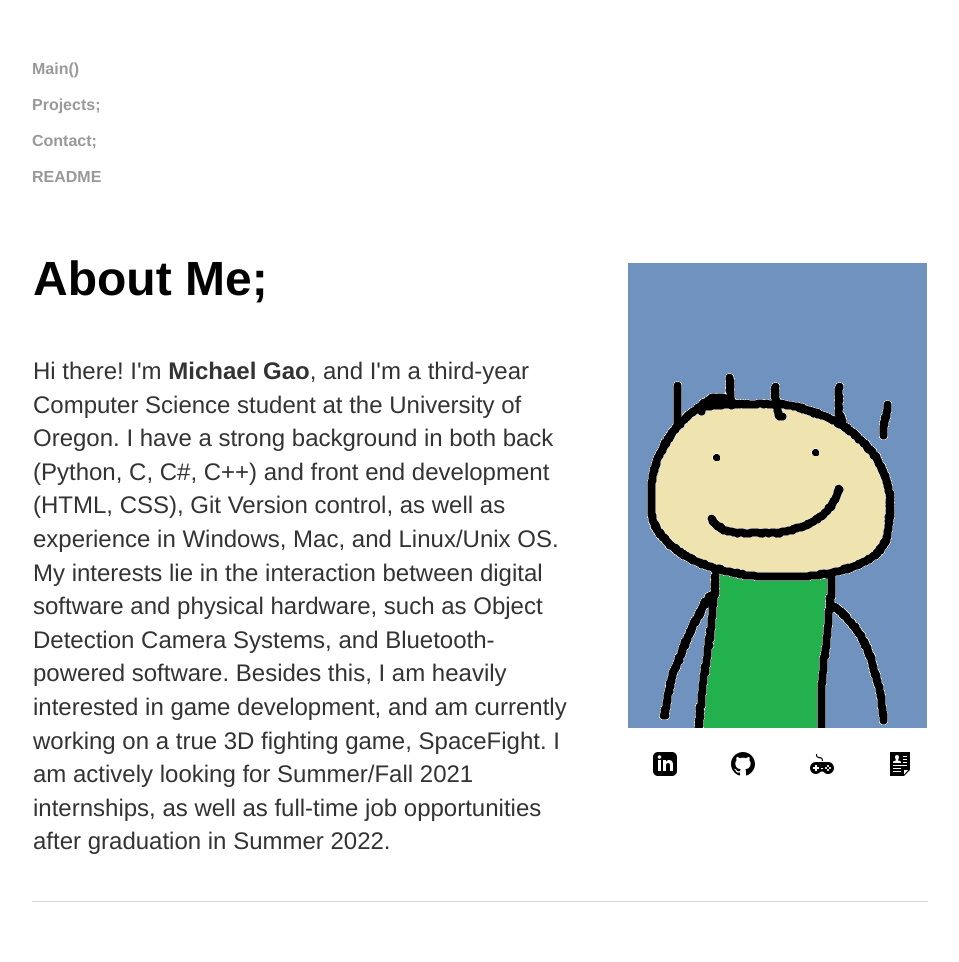
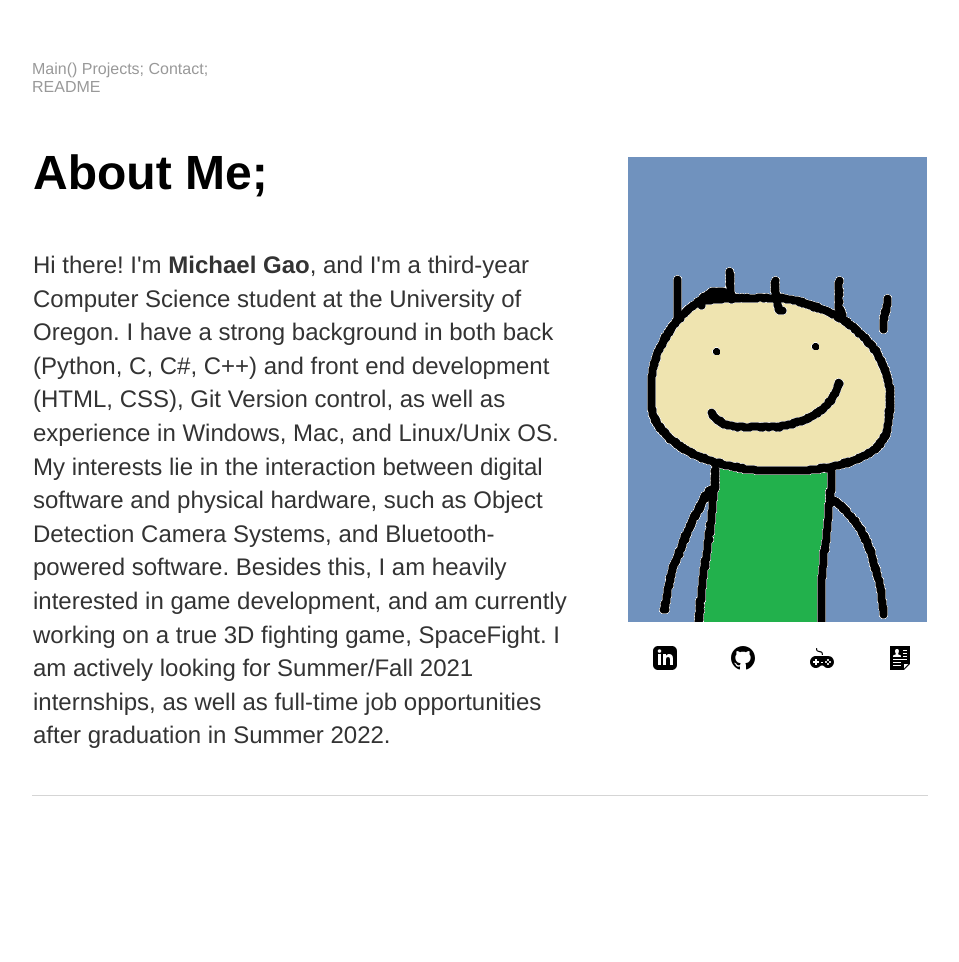
Before and after one commit to michael-c-gao/WebsiteOfMichael, a Jekyll site: the page built from index.html, in a window 1280 px wide. Shown: the whole page, without its empty margins (160-1119 px from the left). Built offline with Jekyll 4.4.1, drawn with Linux system fonts in a browser that asks for light colours; after the commit the page ends 900 px from its top, so only the background shows below that.

Commit message:
vertical menu

```diff
--- a/_layouts/default.html
+++ b/_layouts/default.html
@@ -4,8 +4,14 @@
 			<title>{{ page.title }}</title>
 			<link rel="stylesheet" type="text/css" href="/css/main.css">
 		</head>
-		<test>
 			<nav>
+				<div class="verticalmenu">
+					<a href="/">Main()</a>
+					<a href="/projects">Projects;</a>
+					<a href="/contact">Contact;</a>
+					<a href="/blog">README</a>
+				  </div>
+				<!--
 	    		<ul>
 	        		<li><a href="/">Main()</a></li>
 				<br>
@@ -19,6 +25,7 @@
 				<li><a href="/blog">README</a></li>
 
 	    		</ul>
+				-->
 			</nav>
 			<div class="container">
 
@@ -28,5 +35,4 @@
 			<footer>
 	    		<ul>
 			</footer>
-		</test>
 	</html>
--- a/css/main.css
+++ b/css/main.css
@@ -24,6 +24,9 @@
     text-decoration: underline;
 }
 
+.verticalmenu {
+    width: 200px; /* Set a width if you like */
+  }
 
 
 h1, h2, h3, h4, h5 { font-family: 'Helvetica', 'Arial', 'Sans-Serif'; }
```
